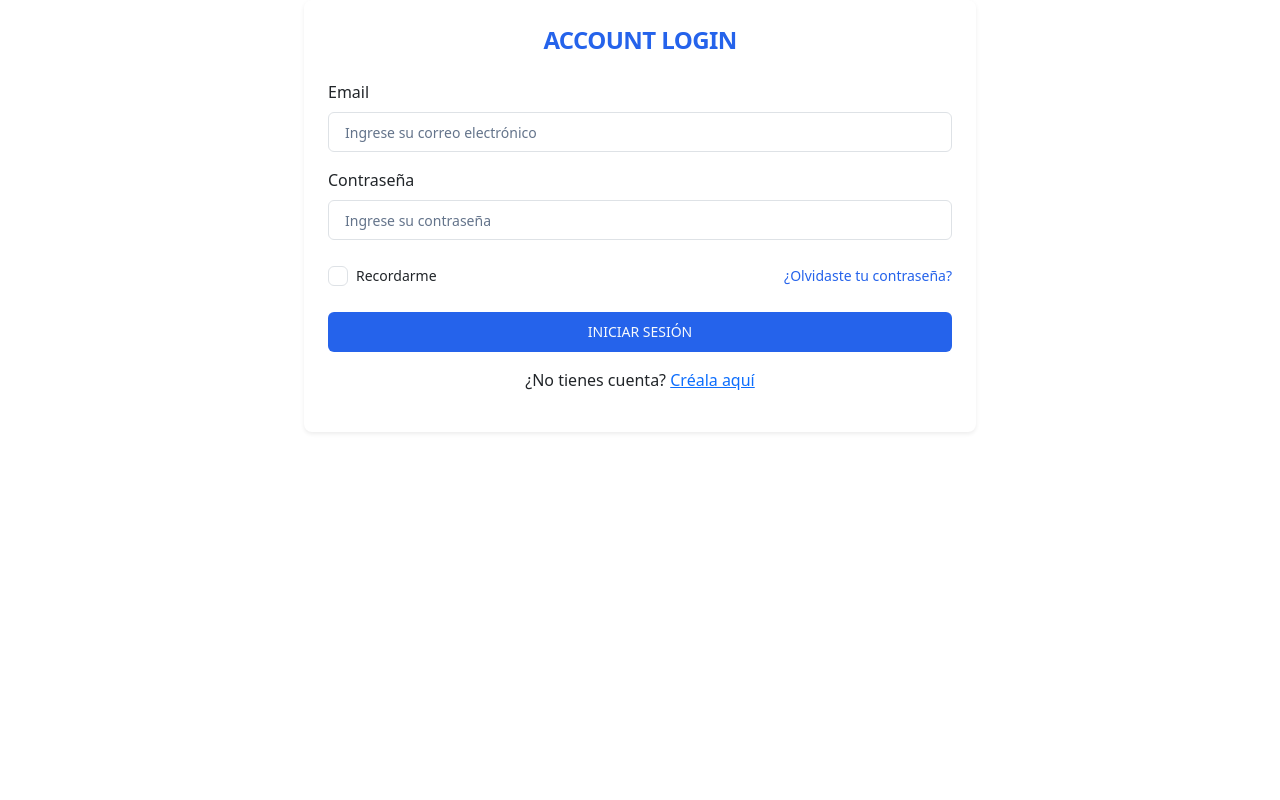
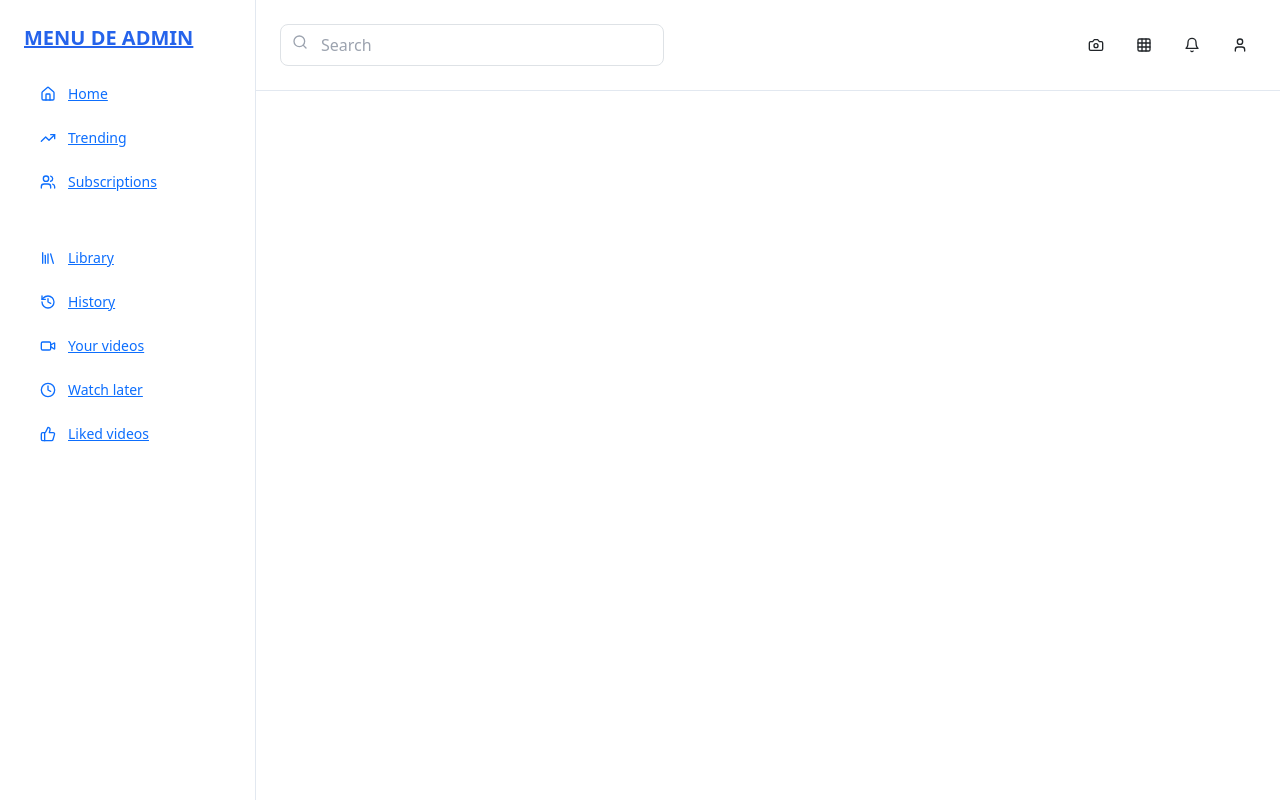
Before and after one commit to AlexZepeda21/frontend-react-web, a React (Create React App) app: page / in a window 1280 px wide. Built offline with nearby package versions, Linux system fonts and the light colour scheme.

Commit message:
plantillas de menu desarrolladas.
plantillas iniciales de menu para administrador y usuario listas para modificación

```diff
--- a/src/App.js
+++ b/src/App.js
@@ -3,8 +3,9 @@ import { BrowserRouter as Router, Route, Routes } from 'react-router-dom';
 
 // Importando rutas
 import Login from './login-form';
-import './styles/globals.css'
-
+import './styles/globals.css';
+import Menuadmin from './menus/Menuadmin';
+import Menuuser from './menus/Menuuser';
 
 // Importando rutas de controles
 import 'bootstrap/dist/css/bootstrap.min.css';
@@ -16,10 +17,14 @@ function App() {
     <Router>
       <Routes>
         {/* Ruta principal */}
-        <Route path="/" element={<Login />} />
+        <Route path="/" element={<Menuadmin/>} />
 
         {/* Ruta de login */}
         <Route path="/loginForm" element={<Login />} />
+
+        {/* Ruta de menu admin */}
+        <Route path="/menus/Menuadmin" element={<Menuadmin/>} />
+        <Route path="/menus/Menuuser" element={<Menuuser/>} />
 
 
       </Routes>
--- /dev/null
+++ b/src/menus/Menuadmin.jsx
@@ -0,0 +1,68 @@
+import React from 'react';
+import { Home, TrendingUp, Users, Library, History, Video, Clock, ThumbsUp, Search, Camera, Grid, Bell, User } from 'lucide-react';
+
+const Menuadmin = () => {
+  return (
+    <div className="flex h-screen">
+      <div className="w-64 border-r bg-white">
+        <div className="p-4">
+          <a href="/" className="flex items-center space-x-2 font-bold text-xl text-blue-600 mb-6">
+            <span>MENU DE ADMIN</span>
+          </a>
+          <nav className="space-y-2">
+            <NavItem href="/" icon={<Home className="w-4 h-4" />} text="Home" />
+            <NavItem href="/trending" icon={<TrendingUp className="w-4 h-4" />} text="Trending" />
+            <NavItem href="/subscriptions" icon={<Users className="w-4 h-4" />} text="Subscriptions" />
+            <div className="pt-4"></div>
+            <NavItem href="/library" icon={<Library className="w-4 h-4" />} text="Library" />
+            <NavItem href="/history" icon={<History className="w-4 h-4" />} text="History" />
+            <NavItem href="/your-videos" icon={<Video className="w-4 h-4" />} text="Your videos" />
+            <NavItem href="/watch-later" icon={<Clock className="w-4 h-4" />} text="Watch later" />
+            <NavItem href="/liked-videos" icon={<ThumbsUp className="w-4 h-4" />} text="Liked videos" />
+          </nav>
+        </div>
+      </div>
+      <div className="flex-1">
+        <header className="flex items-center justify-between p-4 border-b">
+          <div className="w-96">
+            <div className="relative">
+              <input
+                type="search"
+                placeholder="Search"
+                className="w-full pl-10 pr-4 py-2 border rounded-lg"
+              />
+              <Search className="absolute left-3 top-2.5 h-4 w-4 text-gray-400" />
+            </div>
+          </div>
+          <div className="flex items-center space-x-4">
+            <HeaderButton icon={<Camera className="h-4 w-4" />} />
+            <HeaderButton icon={<Grid className="h-4 w-4" />} />
+            <HeaderButton icon={<Bell className="h-4 w-4" />} />
+            <HeaderButton icon={<User className="h-4 w-4" />} />
+          </div>
+        </header>
+        <main className="p-4">
+          {/* Main content goes here */}
+        </main>
+      </div>
+    </div>
+  );
+};
+
+const NavItem = ({ href, icon, text }) => (
+  <a
+    href={href}
+    className="flex items-center space-x-3 px-3 py-2 rounded-lg hover:bg-gray-100 text-sm"
+  >
+    {icon}
+    <span>{text}</span>
+  </a>
+);
+
+const HeaderButton = ({ icon }) => (
+  <button className="p-2 rounded-full hover:bg-gray-100">
+    {icon}
+  </button>
+);
+
+export default Menuadmin;
--- /dev/null
+++ b/src/menus/Menuuser.jsx
@@ -0,0 +1,68 @@
+import React from 'react';
+import { Home, TrendingUp, Users, Library, History, Video, Clock, ThumbsUp, Search, Camera, Grid, Bell, User } from 'lucide-react';
+
+const Menuuser = () => {
+  return (
+    <div className="flex h-screen">
+      <div className="w-64 border-r bg-white">
+        <div className="p-4">
+          <a href="/" className="flex items-center space-x-2 font-bold text-xl text-blue-600 mb-6">
+            <span>MENU DE USUARIO</span>
+          </a>
+          <nav className="space-y-2">
+            <NavItem href="/" icon={<Home className="w-4 h-4" />} text="Home" />
+            <NavItem href="/trending" icon={<TrendingUp className="w-4 h-4" />} text="Trending" />
+            <NavItem href="/subscriptions" icon={<Users className="w-4 h-4" />} text="Subscriptions" />
+            <div className="pt-4"></div>
+            <NavItem href="/library" icon={<Library className="w-4 h-4" />} text="Library" />
+            <NavItem href="/history" icon={<History className="w-4 h-4" />} text="History" />
+            <NavItem href="/your-videos" icon={<Video className="w-4 h-4" />} text="Your videos" />
+            <NavItem href="/watch-later" icon={<Clock className="w-4 h-4" />} text="Watch later" />
+            <NavItem href="/liked-videos" icon={<ThumbsUp className="w-4 h-4" />} text="Liked videos" />
+          </nav>
+        </div>
+      </div>
+      <div className="flex-1">
+        <header className="flex items-center justify-between p-4 border-b">
+          <div className="w-96">
+            <div className="relative">
+              <input
+                type="search"
+                placeholder="Search"
+                className="w-full pl-10 pr-4 py-2 border rounded-lg"
+              />
+              <Search className="absolute left-3 top-2.5 h-4 w-4 text-gray-400" />
+            </div>
+          </div>
+          <div className="flex items-center space-x-4">
+            <HeaderButton icon={<Camera className="h-4 w-4" />} />
+            <HeaderButton icon={<Grid className="h-4 w-4" />} />
+            <HeaderButton icon={<Bell className="h-4 w-4" />} />
+            <HeaderButton icon={<User className="h-4 w-4" />} />
+          </div>
+        </header>
+        <main className="p-4">
+          {/* Main content goes here */}
+        </main>
+      </div>
+    </div>
+  );
+};
+
+const NavItem = ({ href, icon, text }) => (
+  <a
+    href={href}
+    className="flex items-center space-x-3 px-3 py-2 rounded-lg hover:bg-gray-100 text-sm"
+  >
+    {icon}
+    <span>{text}</span>
+  </a>
+);
+
+const HeaderButton = ({ icon }) => (
+  <button className="p-2 rounded-full hover:bg-gray-100">
+    {icon}
+  </button>
+);
+
+export default Menuuser;
```
